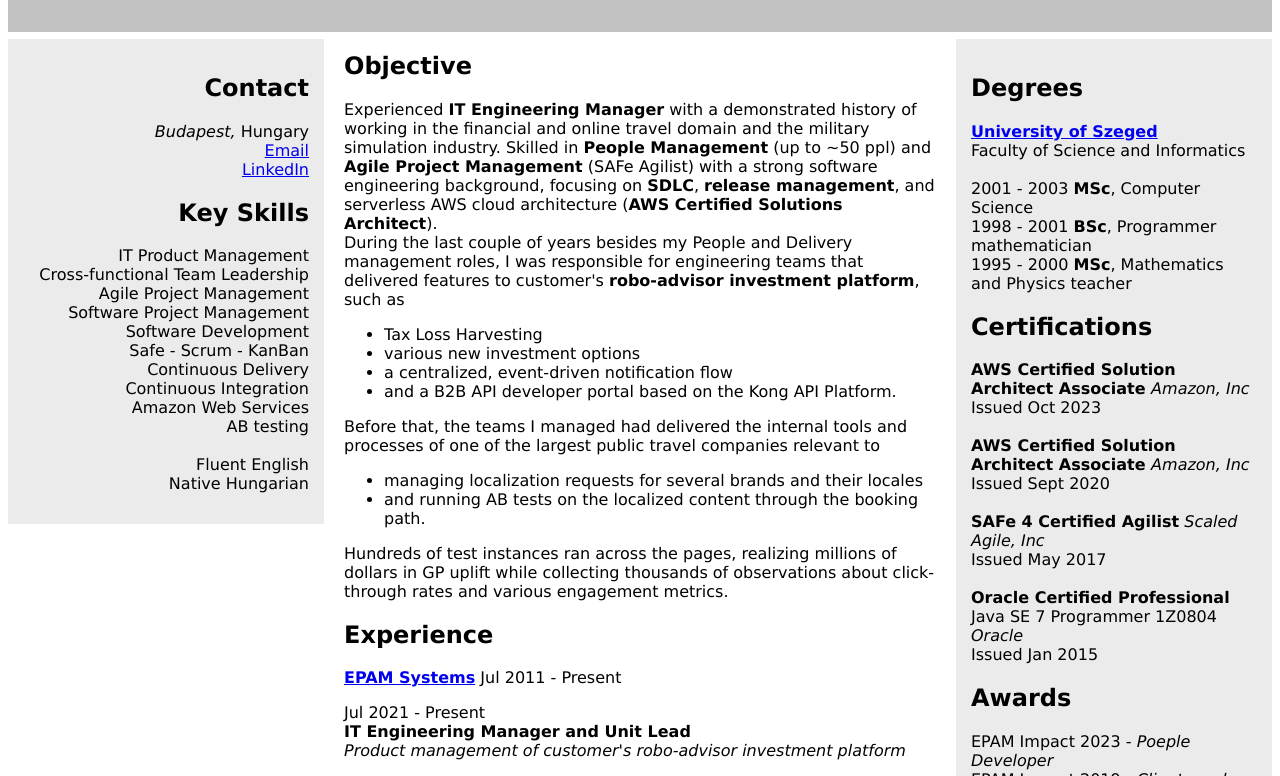
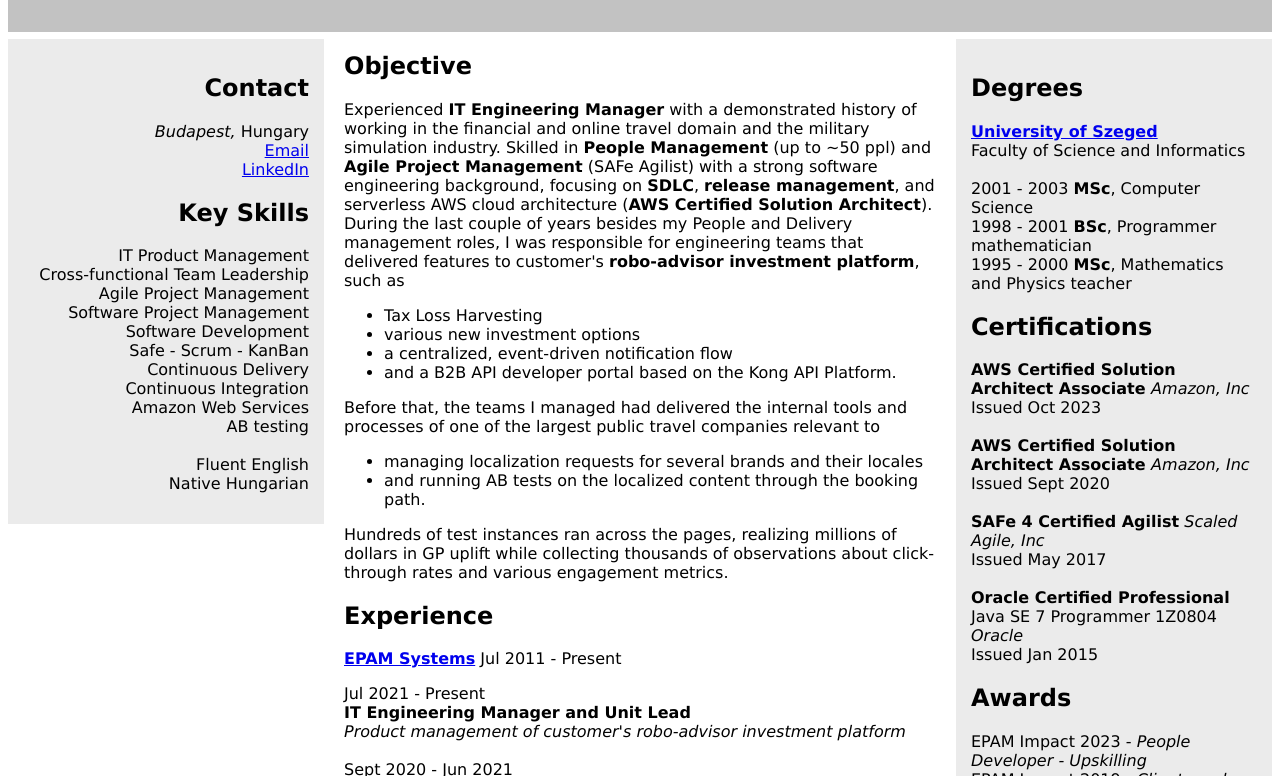
Before and after one commit to Robert-Kovesi-Profile/Robert-Kovesi-Profile.github.io, a plain HTML site: page index.html in a window 1280 px wide. Shown: the part 135-911 px from the top of the page. Drawn offline with Linux system fonts and the light colour scheme.

Commit message:
Minor fixes + upskilling

```diff
--- a/index.html
+++ b/index.html
@@ -77,7 +77,7 @@
   <div class="main">
 	  <div>
 		<h2>Objective</h2>
-		<p> Experienced <strong>IT Engineering Manager</strong> with a demonstrated history of working in the financial and online travel domain and the military simulation industry. Skilled in <strong>People Management</strong> (up to ~50 ppl) and <strong>Agile Project Management</strong> (SAFe Agilist) with a strong software engineering background, focusing on <strong>SDLC</strong>, <strong>release management</strong>, and serverless AWS cloud architecture (<strong>AWS Certified Solutions Architect</strong>).
+		<p> Experienced <strong>IT Engineering Manager</strong> with a demonstrated history of working in the financial and online travel domain and the military simulation industry. Skilled in <strong>People Management</strong> (up to ~50 ppl) and <strong>Agile Project Management</strong> (SAFe Agilist) with a strong software engineering background, focusing on <strong>SDLC</strong>, <strong>release management</strong>, and serverless AWS cloud architecture (<strong>AWS Certified Solution Architect</strong>).
 	            </br>
 	            During the last couple of years besides my People and Delivery management roles, I was responsible for engineering teams that delivered features to customer's <strong>robo-advisor investment platform</strong>, such as
 		    <ul>
@@ -171,7 +171,7 @@
     </div>
 	<div>
 		<h2> Awards </h2>
-		<p> EPAM Impact 2023 - <i>Poeple Developer</i></br>
+		<p> EPAM Impact 2023 - <i>People Developer - Upskilling</i></br>
 			EPAM Impact 2019 - <i>Clients and Technology</i></br>
 			EPAM Impact 2018 - <i>Operating our Business</i></br>
 			EPAM Impact 2017 - <i>Clients and Technology</i></br>
```
